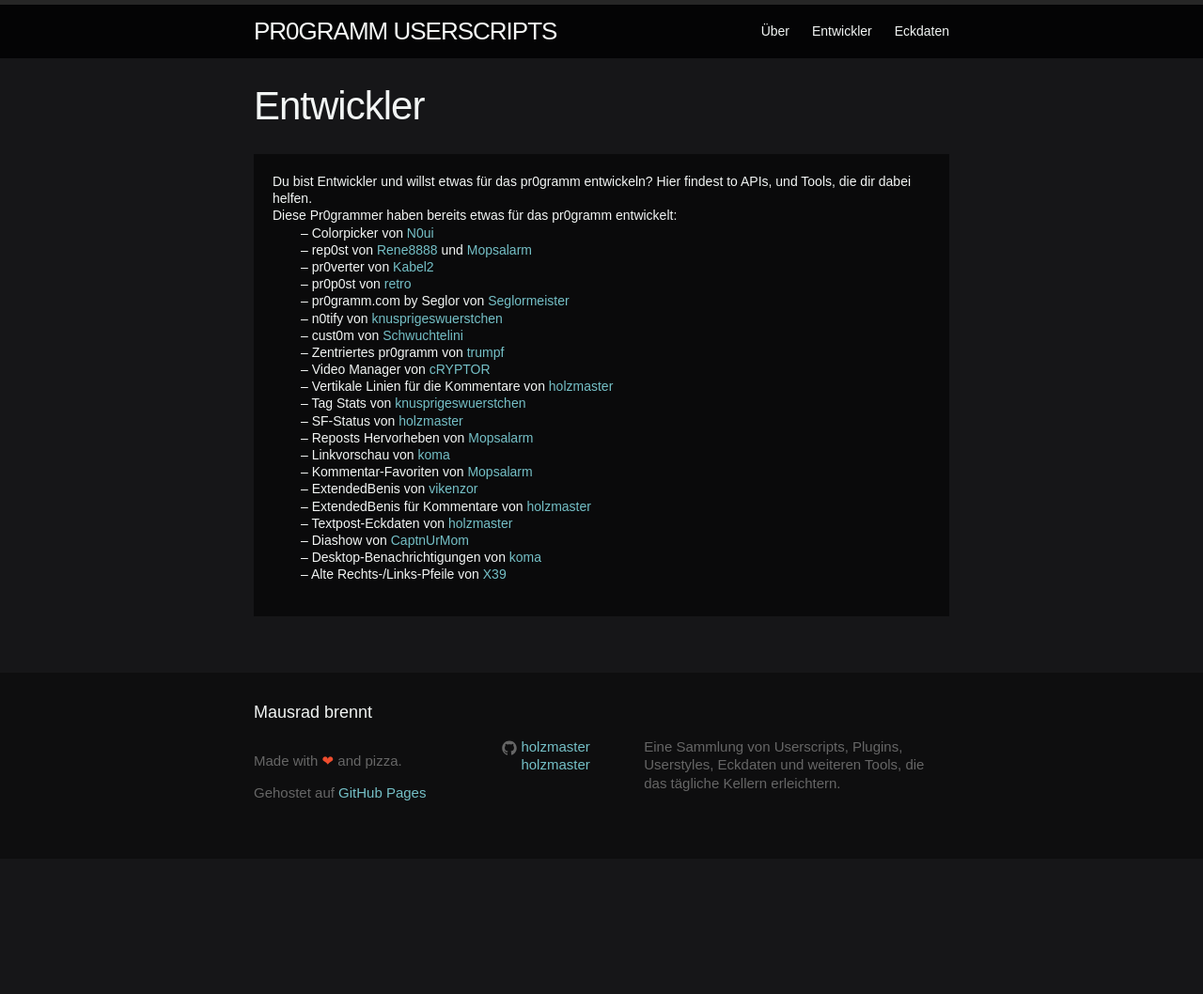
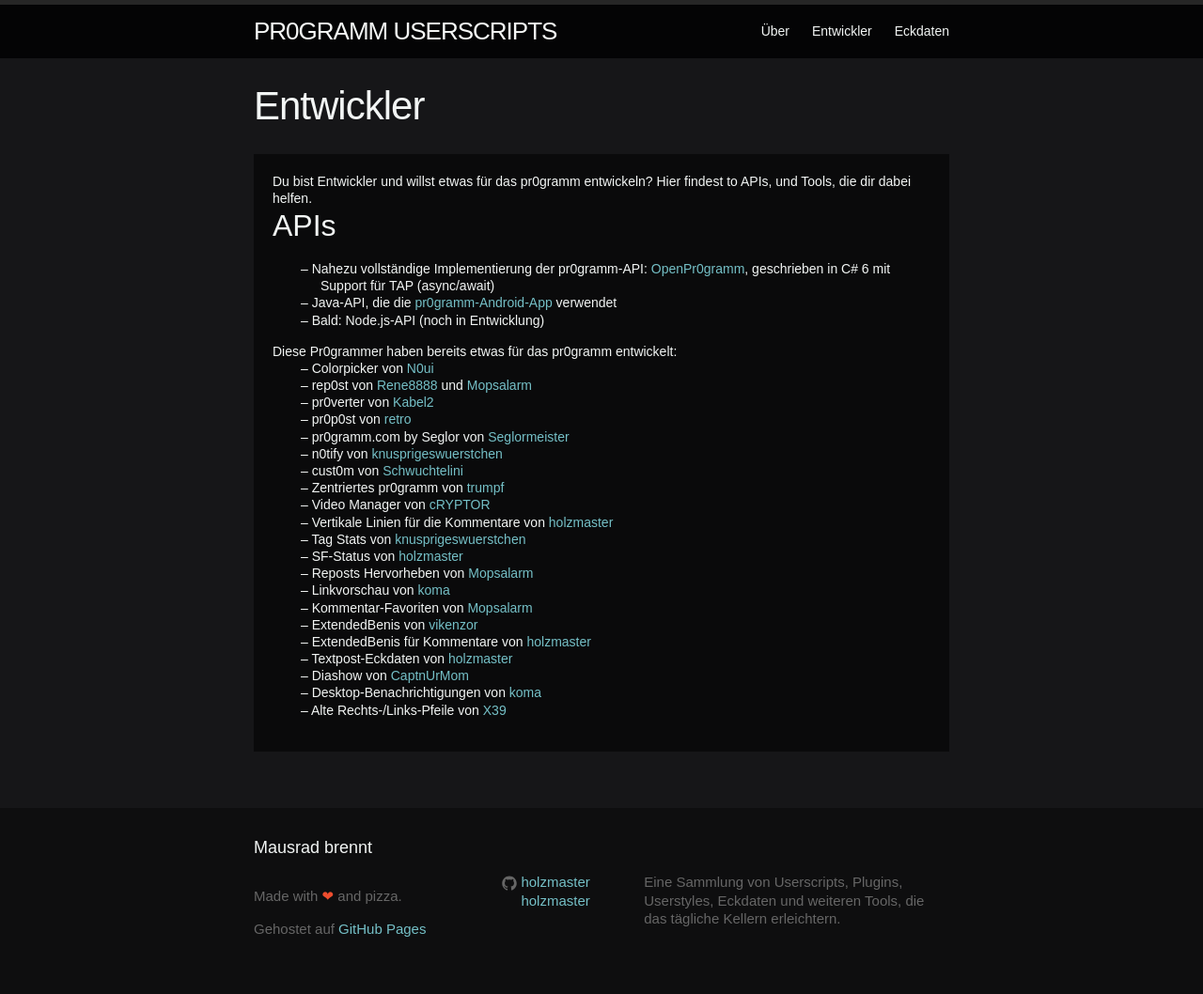
Before and after one commit to holzmaster/userscripts, a Jekyll site: the page built from developers.md, in a window 1280 px wide. Shown: the whole page at 94% size. Built offline with Jekyll 4.4.1, drawn with Linux system fonts in a browser that asks for light colours; before the commit the page ends 914 px from its top, so only the background shows below that.

Commit message:
Add APIs

```diff
--- a/developers.md
+++ b/developers.md
@@ -6,6 +6,14 @@
 <section>
 	Du bist Entwickler und willst etwas für das pr0gramm entwickeln?
 	Hier findest to APIs, und Tools, die dir dabei helfen.
+</section>
+<section>
+	<h2>APIs</h2>
+	<ul>
+		<li>Nahezu vollständige Implementierung der pr0gramm-API: <a href="//github.com/holzmaster/OpenPr0gramm">OpenPr0gramm</a>, geschrieben in C# 6 mit Support für TAP (async/await)</li>
+		<li>Java-API, die die <a href="//github.com/mopsalarm/Pr0">pr0gramm-Android-App</a> verwendet</li>
+		<li>Bald: Node.js-API (noch in Entwicklung)</li>
+	</ul>
 </section>
 <section>
 	Diese Pr0grammer haben bereits etwas für das pr0gramm entwickelt:
```
